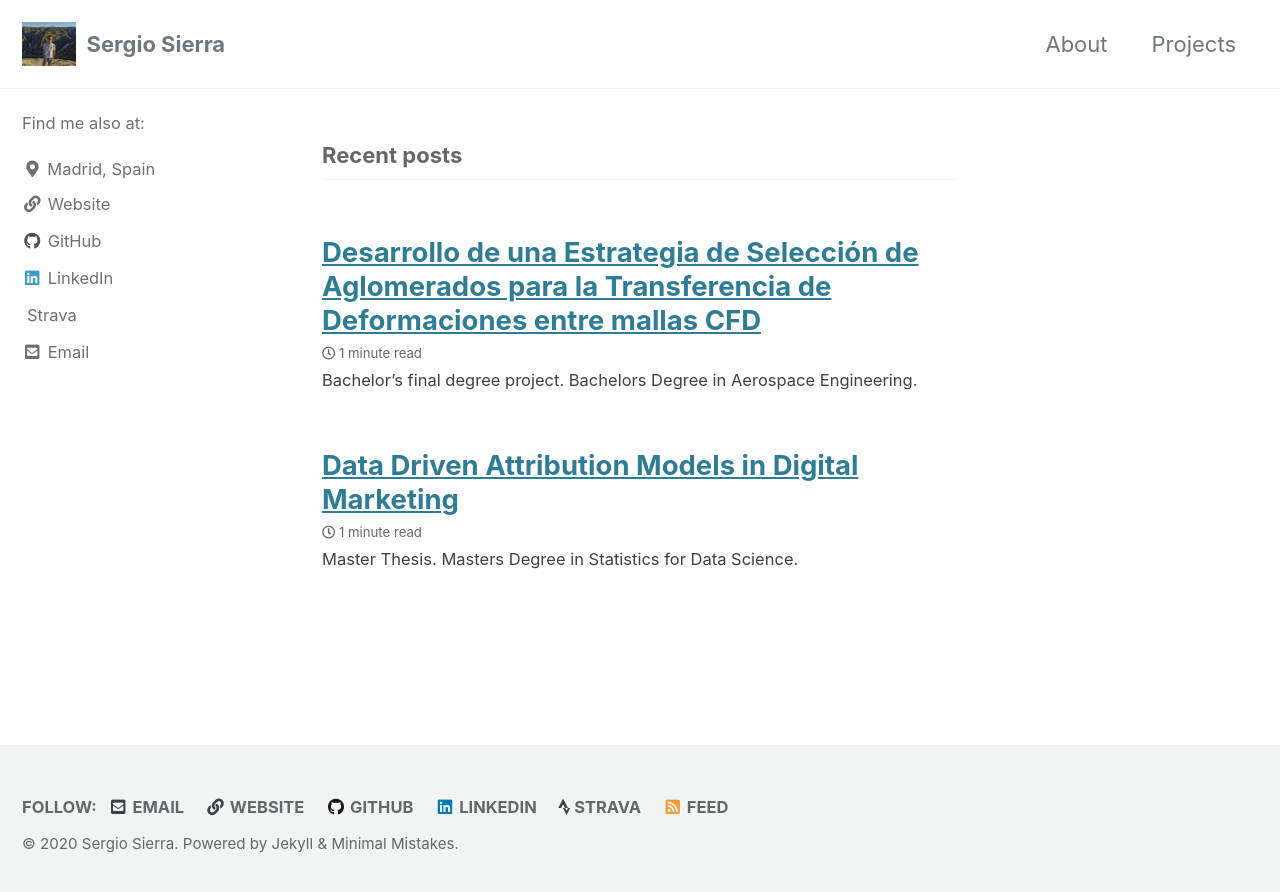
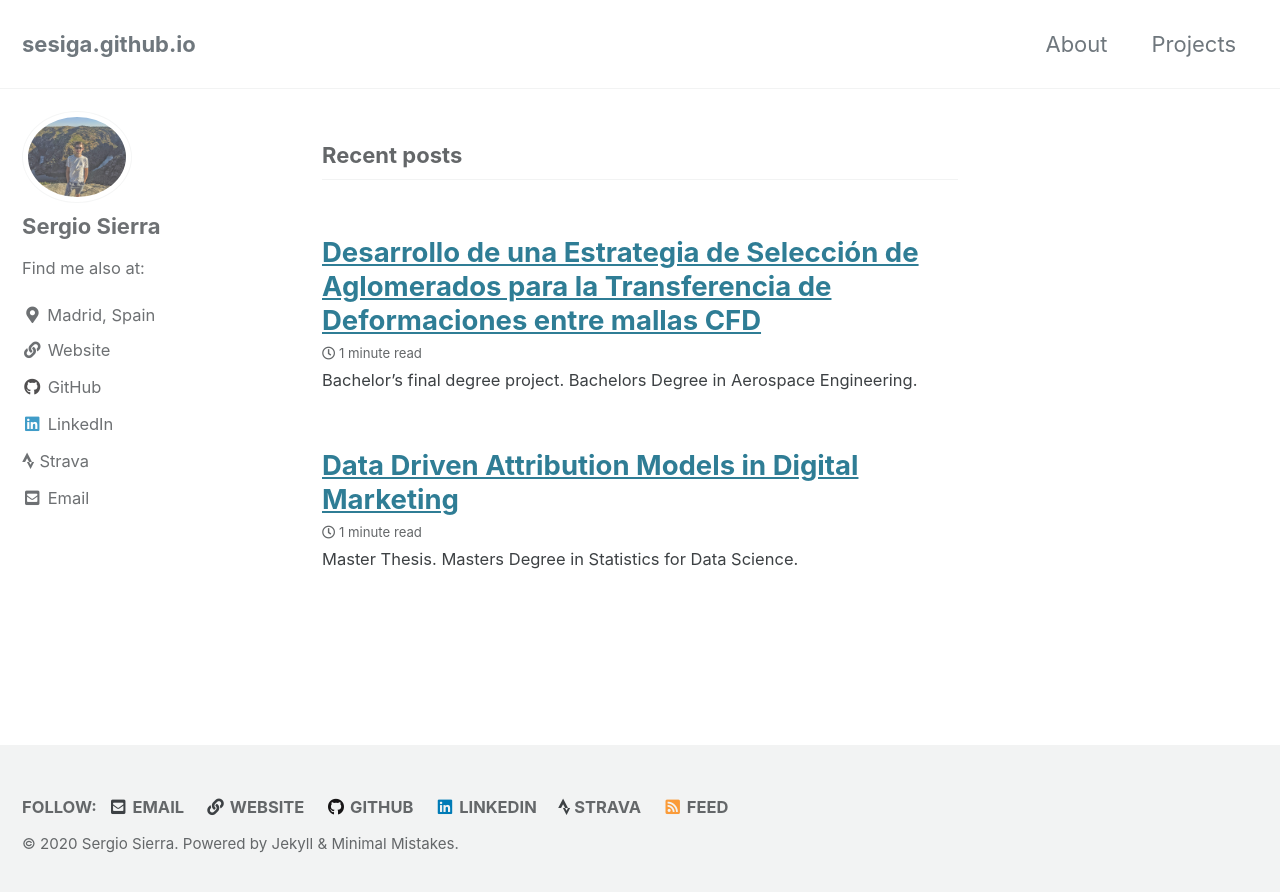
Before and after one commit to sesiga/sesiga.github.io, a Jekyll site: the page built from index.html, in a window 1280 px wide. Shown: the top 892 px of the page. Built offline with Jekyll 4.4.1, drawn with Linux system fonts in a browser that asks for light colours; cached includes are drawn as plain includes; the list of posts is cut into pages by our own code.

Commit message:
update _config.yml

```diff
--- a/_config.yml
+++ b/_config.yml
@@ -16,7 +16,7 @@ minimal_mistakes_skin    : "default" # "air", "aqua", "contrast", "dark", "dirt"
 
 # Site Settings
 locale                   : "en-US"
-title                    : "Sergio Sierra"
+title                    : #"Sergio Sierra"
 title_separator          : "-"
 subtitle                 : # site tagline that appears below site title in masthead
 name                     : "Sergio Sierra"
@@ -25,7 +25,7 @@ url                      : https://www.sergiosierrag.com/ #"https://sesiga.githu
 baseurl                  : # the subpath of your site, e.g. "/blog"
 repository               : # GitHub username/repo-name e.g. "mmistakes/minimal-mistakes"
 teaser                   : #"/assets/images/portrait.jpg"
-logo                     : "/images/portrait2.jpeg"
+logo                     : #"/images/portrait2.jpeg"
 masthead_title           : # overrides the website title displayed in the masthead, use " " for no title
 # breadcrumbs            : false # true, false (default)
 words_per_minute         : 200
@@ -96,8 +96,8 @@ analytics:
 
 # Site Author
 author:
-  name             : #"Sergio Sierra"
-  avatar           : #/images/portrait2.jpeg
+  name             : "Sergio Sierra"
+  avatar           : /images/portrait2.jpeg
   bio              : "Find me also at:"
   location         : "Madrid, Spain"
   email            : "s.sierra.garrido@gmail.com"
@@ -115,7 +115,7 @@ author:
       icon: "fab fa-fw fa-linkedin"
       url: "https://www.linkedin.com/in/sergio-sierra-garrido/"
     - label: "Strava"
-      icon: <i class='fab fa-strava' style='font-size:48px;color:orange'></i> #"fab fa-strava"
+      icon: "fab fa-strava"
       url: "https://www.strava.com/athletes/4697743"
 
 # Site Footer
```
